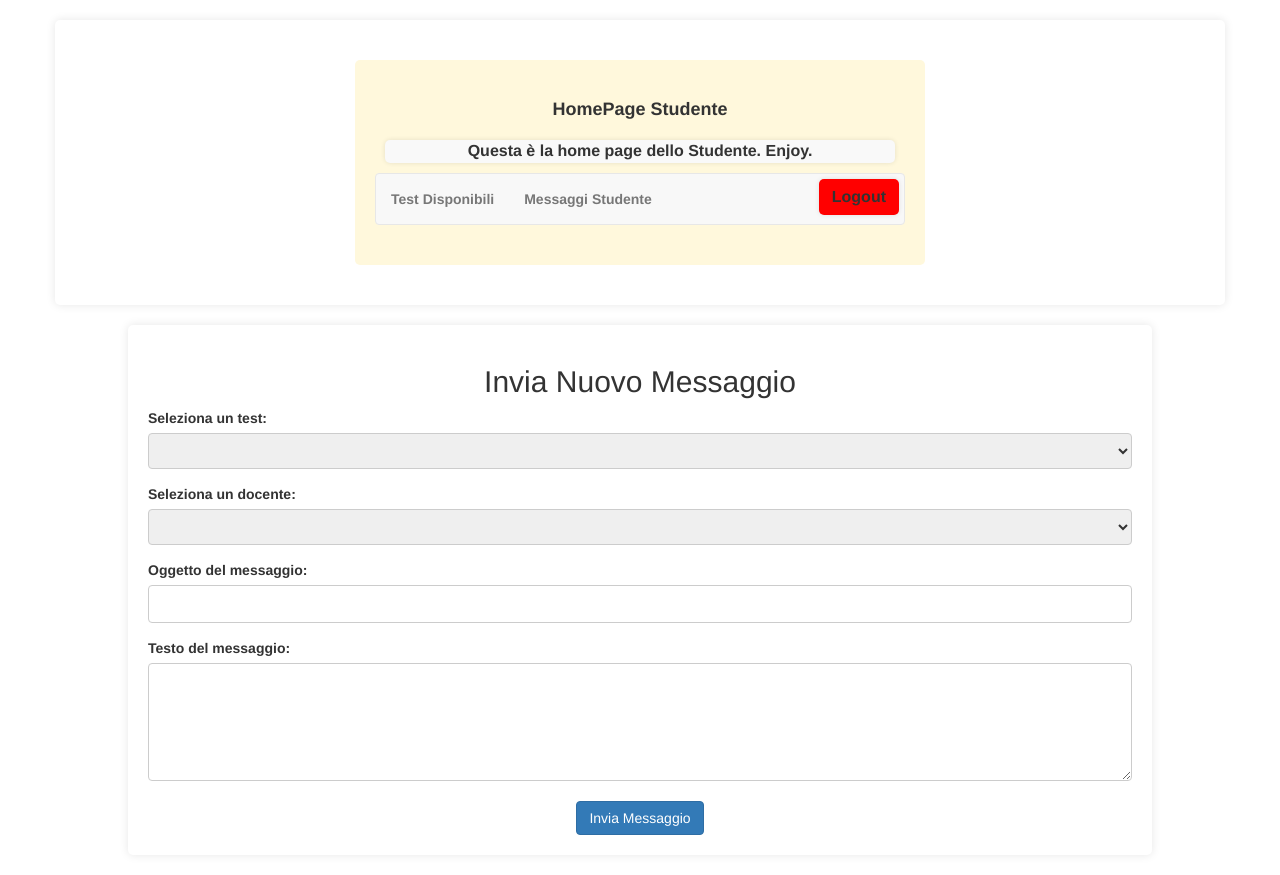
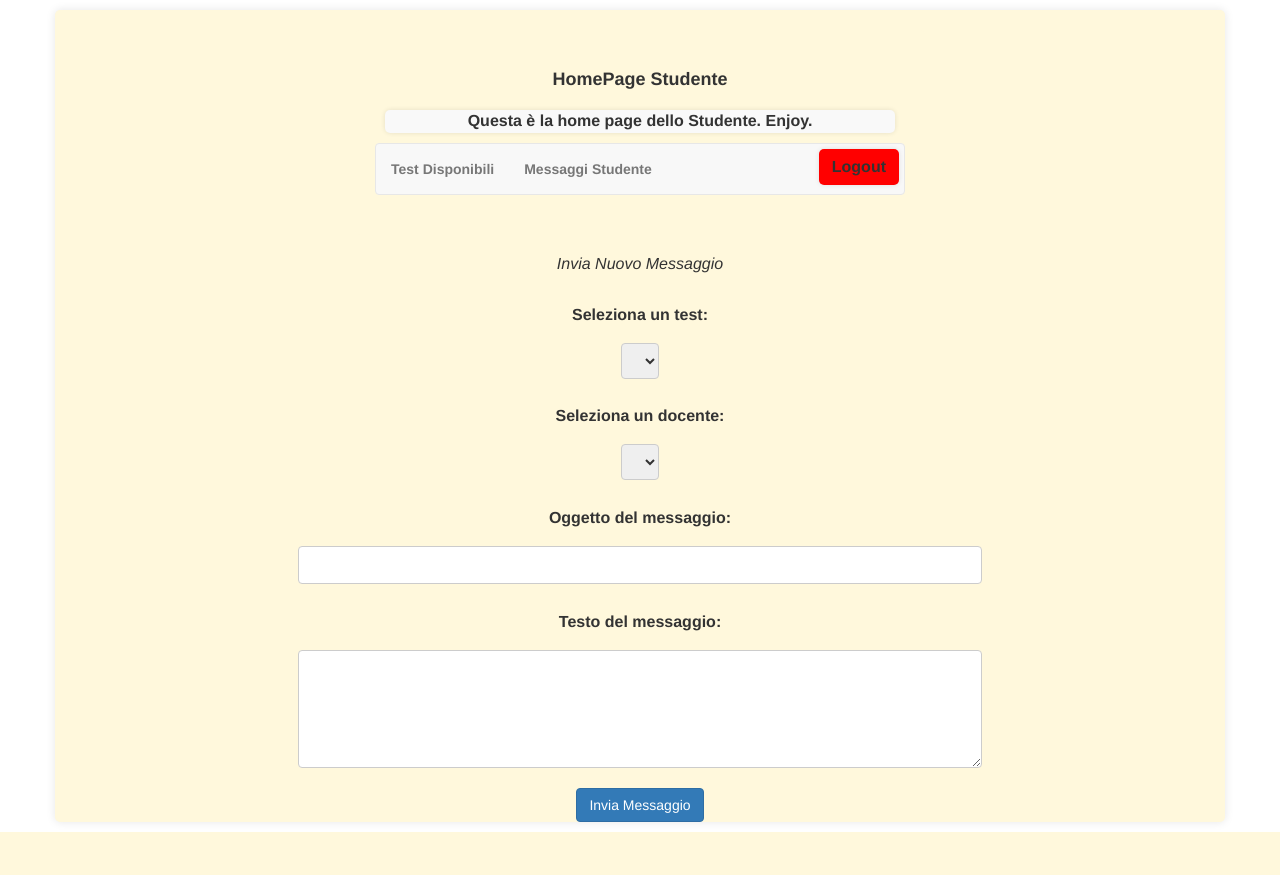
Before and after one commit to tabish29/ProgettoBD2023-24, a PHP site: page /nuovoMessaggioStudente.php in a window 1280 px wide. After the commit the page ends 832 px from the top, so only its background shows below. Run offline with PHP 8.4, Linux system fonts and the light colour scheme; a user stored in the database is signed in; lists and menus that the app fills with data are empty.

Commit message:
grafica messaggi

```diff
--- a/nuovoMessaggioStudente.php
+++ b/nuovoMessaggioStudente.php
@@ -11,25 +11,26 @@
             background-color: #f4f4f4;
         }
         .container {
-            width: 80%;
-            margin: 20px auto;
-            padding: 20px;
-            background-color: #fff;
+            width: auto;
+            margin: 10px auto;
+            padding: auto;
+            background-color: #fff8dc;
             border-radius: 5px;
             box-shadow: 0 0 10px rgba(0, 0, 0, 0.1);
-        }
-        .invia-messaggio-form {
-            width: 80%;
-            margin: 20px auto;
-            padding: 20px;
-            background-color: #fff;
-            border-radius: 5px;
-            box-shadow: 0 0 10px rgba(0, 0, 0, 0.1);
+            text-align: center;
         }
         h2 {
             text-align: center;
             margin-bottom: 20px;
         }
+        .messH2{
+            text-align: center;
+            margin-bottom: 20px;
+            font:  sans-serif;
+            font-style: italic;
+            font-size: medium;
+        }
+
         .form-group {
             margin-bottom: 20px;
         }
@@ -53,12 +54,23 @@
             text-align: center;
         }
         .btn-primary {
-            background-color: #007bff;
-            color: #fff;
+            background-color: #7cfc00;
+            color: #222222;
             border: none;
             padding: 10px 20px;
             border-radius: 5px;
             cursor: pointer;
+        }
+        .listBox{
+            width: auto;
+        }
+        .areaInserimento{
+            width: 60%;
+        }
+        .labelMess{
+            font-weight: bold;
+            font-size: medium;
+            padding: 1%;
         }
     </style>
 </head>
@@ -103,15 +115,12 @@
                 }
             }
         ?>
-    </div>
-
-    <div class="invia-messaggio-form">
-        <form action="nuovoMessaggioStudente.php" method="post">
-            <h2>Invia Nuovo Messaggio</h2>
+    <form action="nuovoMessaggioStudente.php" method="post">
+            <h2 class='messH2'>Invia Nuovo Messaggio</h2>
 
             <div class="form-group">
-                <label for="selectTest">Seleziona un test:</label>
-                <select id="selectTest" name="selectTest">
+                <label class="labelMess" for="selectTest">Seleziona un test:</label><br>
+                <select class="listBox" id="selectTest" name="selectTest"><br>
                     <?php
                         // Recupera i nomi dei test dal database
                         $query_test2 = "CALL visualizzaTestDisponibili()";
@@ -128,8 +137,8 @@
             </div>
 
             <div class="form-group">
-                <label for="selectDocente">Seleziona un docente:</label>
-                <select id="selectDocente" name="selectDocente">
+                <label for="selectDocente" class="labelMess">Seleziona un docente:</label><br>
+                <select class='listBox' id="selectDocente" name="selectDocente"><br>
                     <?php
                         // Recupera i nomi dei docenti dal database
                         $query_doc = "CALL VisualizzaDocenti()";
@@ -146,13 +155,13 @@
             </div>
 
             <div class="form-group">
-                <label for="oggetto">Oggetto del messaggio:</label>
-                <input type="text" id="oggetto" name="oggetto" required>
+                <label for="oggetto"class="labelMess">Oggetto del messaggio:</label><br>
+                <input type="text" class="areaInserimento" id="oggetto" name="oggetto" required>
             </div>
 
             <div class="form-group">
-                <label for="testo">Testo del messaggio:</label>
-                <textarea id="testo" name="testo" rows="5" required></textarea>
+                <label for="testo"class="labelMess">Testo del messaggio:</label><br>
+                <textarea id="testo"class="areaInserimento" name="testo" rows="5" required></textarea><br>
             </div>
 
             <div class="btn-container">
```
Also changed, not shown: nuovoMessaggioDocente.php (+34 -30 lines).
